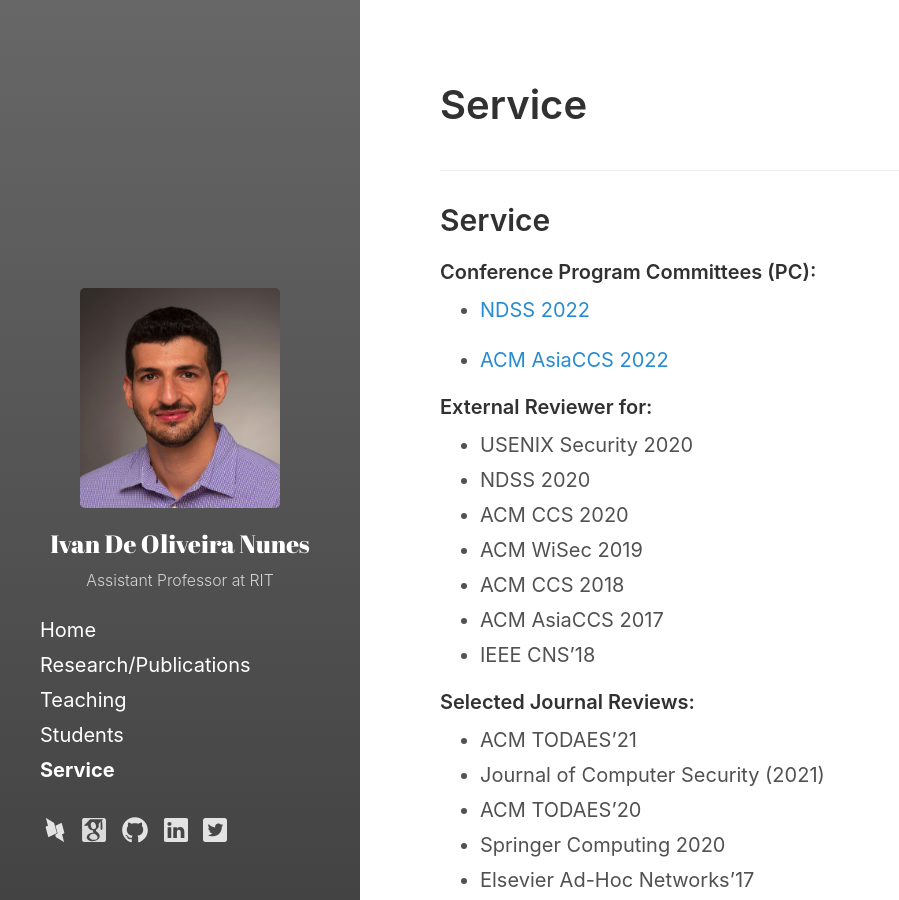
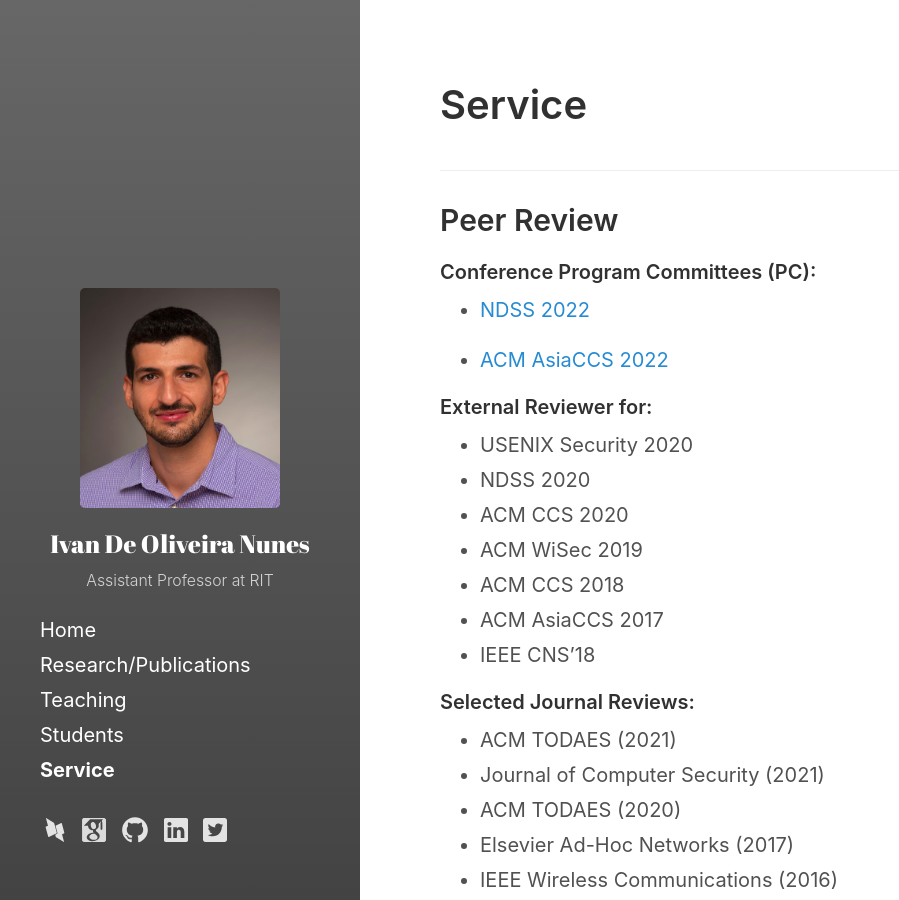
Before and after one commit to ivanolive/ivanolive.github.io, a Jekyll site: the page built from service.md, in a window 1280 px wide. Shown: the whole page, without its empty margins (0-899 px from the left). Built offline with Jekyll 4.4.1, drawn with Linux system fonts in a browser that asks for light colours.

Commit message:
Update service.md

```diff
--- a/service.md
+++ b/service.md
@@ -8,7 +8,7 @@ sidebar_sort_order: 4
 
 ___
 
-## Service
+## Peer Review
 
 #### Conference Program Committees (PC):
 
@@ -30,9 +30,8 @@ ___
 
 #### Selected Journal Reviews:
 
-- ACM TODAES’21
+- ACM TODAES (2021)
 - Journal of Computer Security (2021)
-- ACM TODAES’20
-- Springer Computing 2020
-- Elsevier Ad-Hoc Networks’17
-- IEEE Wireless Communications’16
+- ACM TODAES (2020)
+- Elsevier Ad-Hoc Networks (2017)
+- IEEE Wireless Communications (2016)
```
